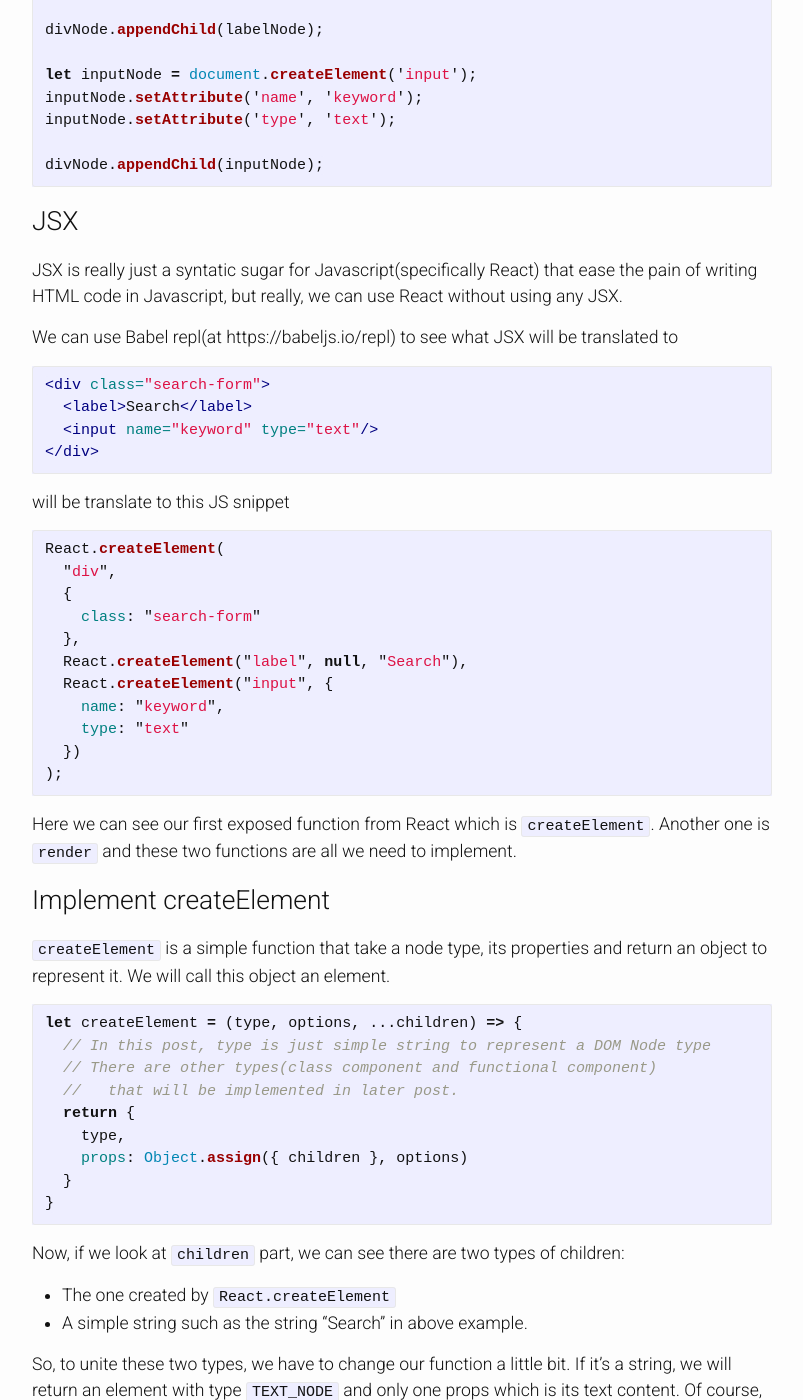
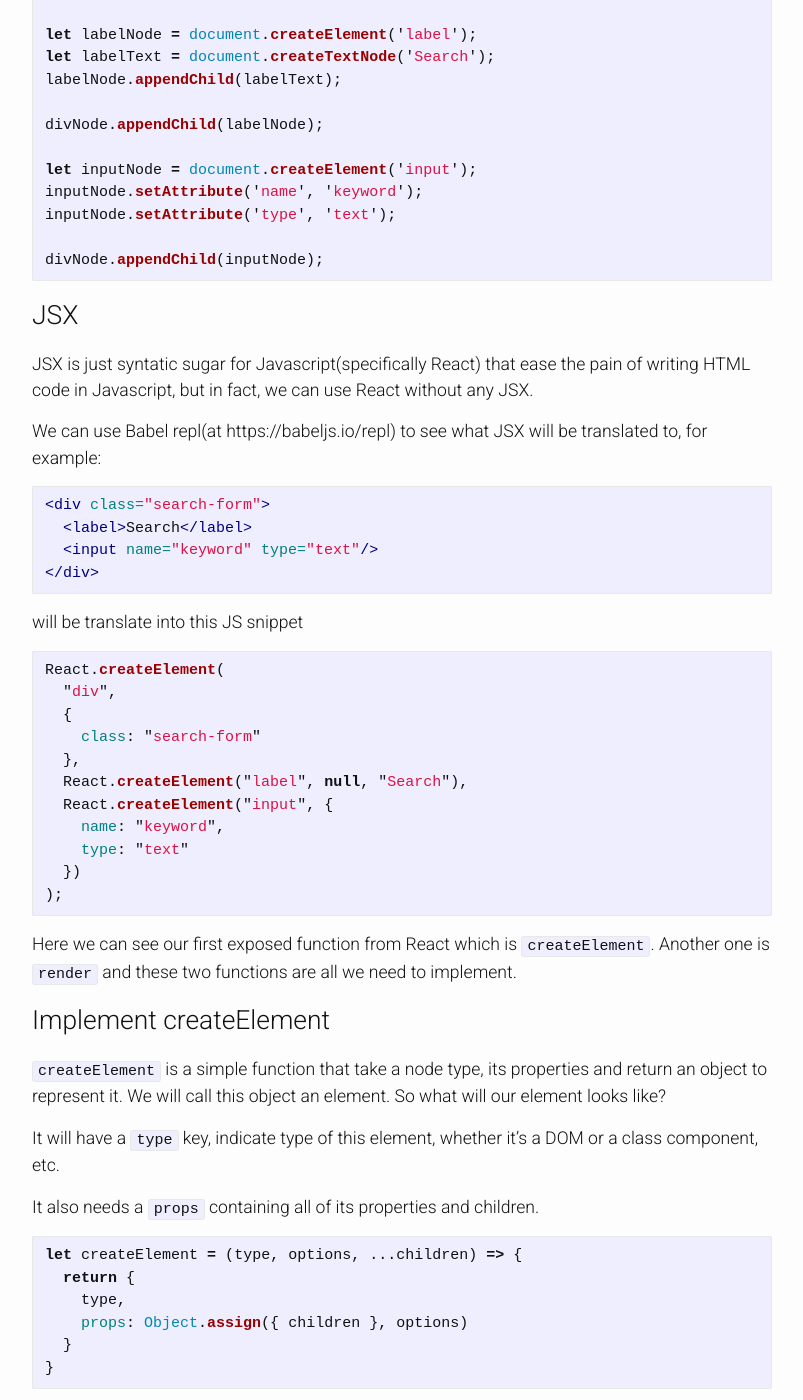
Before and after one commit to zinh/zinh.github.io, a Jekyll site: the page built from _posts/2020-03-25-build-a-react-part-01-dom-creation.markdown, in a window 1280 px wide and 1400 px high, scrolled down 909 px. Shown: the whole window, without its empty margins (238-1041 px from the left). Built offline with Jekyll 4.4.1, drawn with Linux system fonts in a browser that asks for light colours; some of the changed text lies outside the part shown.

Commit message:
change some content

````diff
--- a/_posts/2020-03-25-build-a-react-part-01-dom-creation.markdown
+++ b/_posts/2020-03-25-build-a-react-part-01-dom-creation.markdown
@@ -7,7 +7,9 @@
 categories: javascript
 ---
 
-Before we begin, let's review some of the browser API to manipulate DOM node.
+In this series, I would like to make myself a library that behave like React. In this post, I will start with generate DOM from JSX. In later posts, I will cover topic such as class, functional component, reconciliation, fiber, concurrent mode and hooks.
+
+Before we begin, let's review some of browser API to manipulate DOM node.
 
 # Basic DOM node manipulation
 
@@ -50,9 +52,9 @@
 
 # JSX
 
-JSX is really just a syntatic sugar for Javascript(specifically React) that ease the pain of writing HTML code in Javascript, but really, we can use React without using any JSX.
+JSX is just syntatic sugar for Javascript(specifically React) that ease the pain of writing HTML code in Javascript, but in fact, we can use React without any JSX.
 
-We can use Babel repl(at https://babeljs.io/repl) to see what JSX will be translated to
+We can use Babel repl(at https://babeljs.io/repl) to see what JSX will be translated to, for example:
 
 ```html
 <div class="search-form">
@@ -61,7 +63,7 @@
 </div>
 ```
 
-will be translate to this JS snippet
+will be translate into this JS snippet
 
 ```js
 React.createElement(
@@ -81,13 +83,14 @@
 
 # Implement createElement
 
-`createElement` is a simple function that take a node type, its properties and return an object to represent it. We will call this object an element.
+`createElement` is a simple function that take a node type, its properties and return an object to represent it. We will call this object an element. So what will our element looks like?
+
+It will have a `type` key, indicate type of this element, whether it's a DOM or a class component, etc.
+
+It also needs a `props` containing all of its properties and children.
 
 ```js
 let createElement = (type, options, ...children) => {
-  // In this post, type is just simple string to represent a DOM Node type
-  // There are other types(class component and functional component)
-  //   that will be implemented in later post.
   return {
     type,
     props: Object.assign({ children }, options)
@@ -97,10 +100,10 @@
 
 Now, if we look at `children` part, we can see there are two types of children:
   - The one created by `React.createElement`
-  - A simple string such as the string "Search" in above example.
+  - A simple string such as the string "Search" in `React.createElement("label", null, "Search"),`
 
-So, to unite these two types, we have to change our function a little bit.
-If it's a string, we will return an element with type `TEXT_NODE` and only one props which is its text content.
+So, to unite these two types, we need to change our function a little bit.
+If it's a string, we will return an element with type of `TEXT_NODE` and only one props which is its text content.
 Of course, there are more types in React, in fact, 2 more: Class component and functional component. We will implement these types in later posts.
 
 ```js
@@ -123,6 +126,8 @@
 
 The element created by `createElement` will be passed to `render` function in order to actually create a DOM node and add it to DOM tree.
 
+For now, our render will be as simple as:
+
 ```js
 let render = (element, parentNode) => {
   let node = createInstance(element.type, element.props);
@@ -131,11 +136,12 @@
 ```
 
 In `props`, there are three types of keys:
+
 - attribute
 - event
 - `children`
 
-We will have a convention such that event is any thing that start with `on`(eg: onClick, onBlur), otherwise it's a html attribute.
+We will have a convention such that event is any thing that start with `on`(eg: onClick, onBlur), otherwise it's a HTML attribute.
 
 ```js
 // Some helper functions
@@ -144,9 +150,12 @@
 let eventName = event => event.substring(3).toLowerCase();
 
 let createInstance = (type, props) => {
+  // now we will handle our first and most simple element type, ie: TEXT_NODE
   if (type == 'TEXT_NODE') {
     return document.createTextNode(props.value);
   }
+
+  // This is our second type, for now it's just a string indicate a DOM node's type
   let node = document.createElement(type);
 
   for(let key in props) {
````
Also changed, not shown: other parts of _posts/2020-03-25-build-a-react-part-01-dom-creation.markdown (+1 -1 lines).
